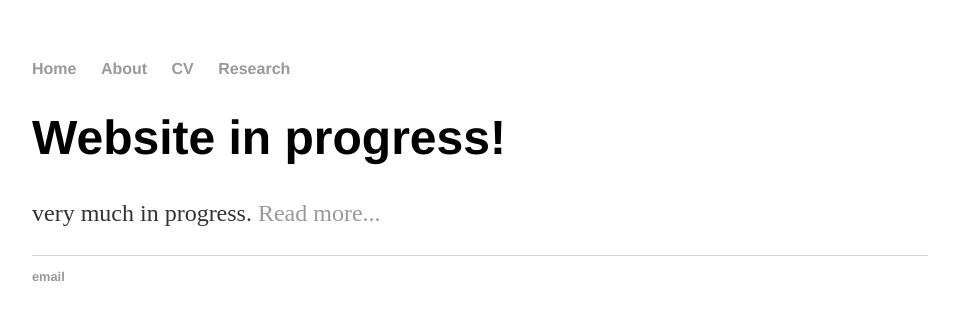
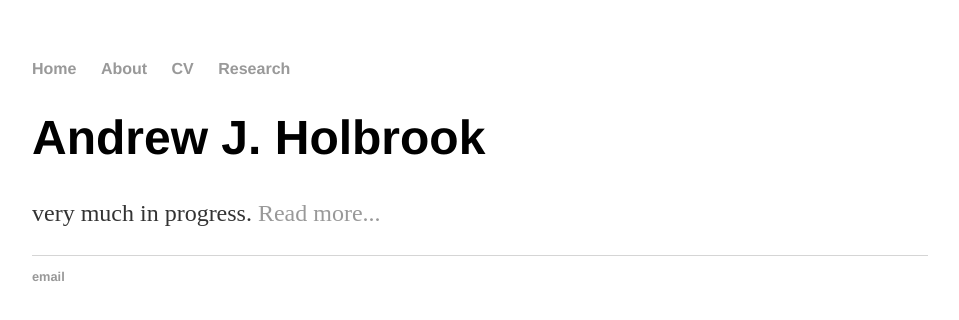
Before and after one commit to andrewjholbrook/andrewjholbrook.github.io, a Jekyll site: the page built from index.html, in a window 1280 px wide. Shown: the top 320 px of the page, without its empty margins (160-1119 px from the left). Built offline with Jekyll 4.4.1, drawn with Linux system fonts in a browser that asks for light colours.

Commit message:
Update index.html

```diff
--- a/index.html
+++ b/index.html
@@ -3,6 +3,6 @@ layout: default
 title: Andrew J. Holbrook
 ---
 <div class="blurb">
-	<h1>Website in progress!</h1>
+	<h1>Andrew J. Holbrook</h1>
 	<p>very much in progress. <a href="/about">Read more...</a></p>
 </div><!-- /.blurb -->
```
